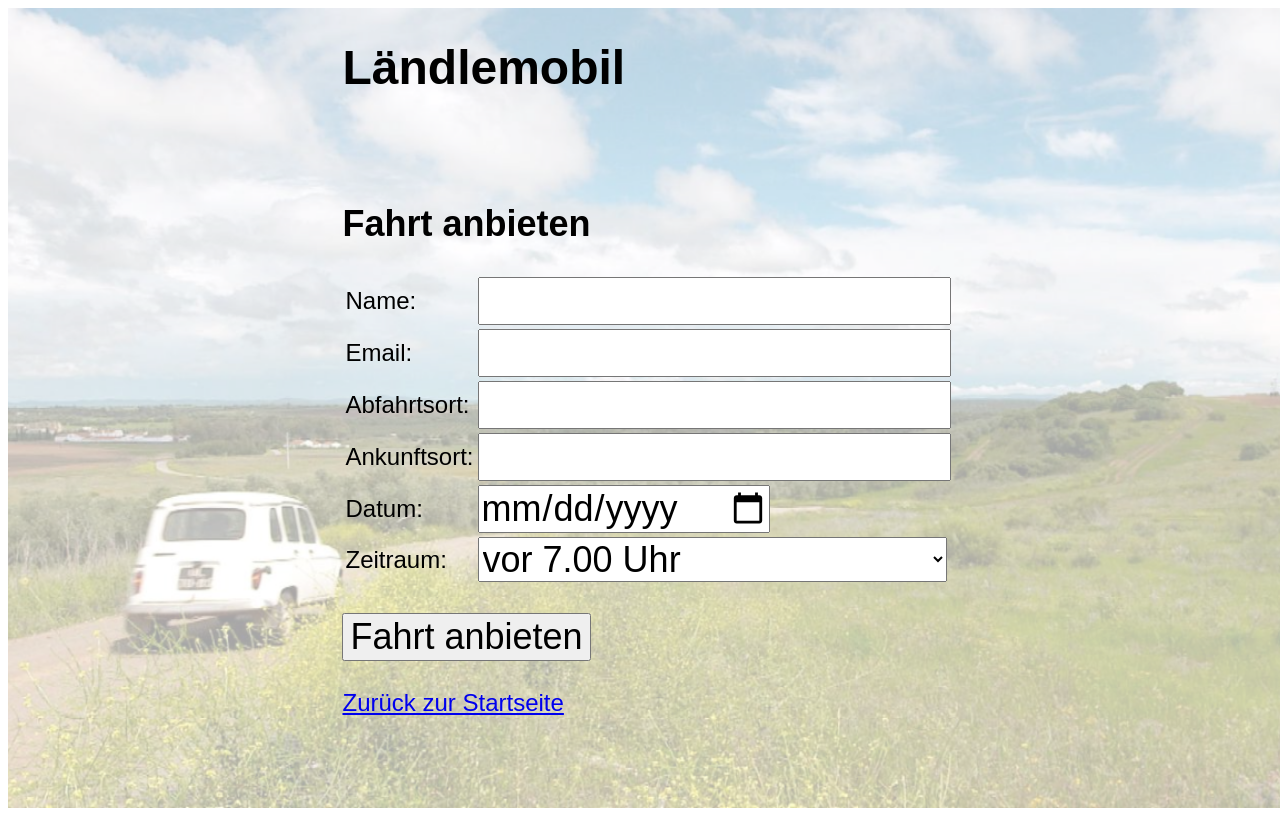
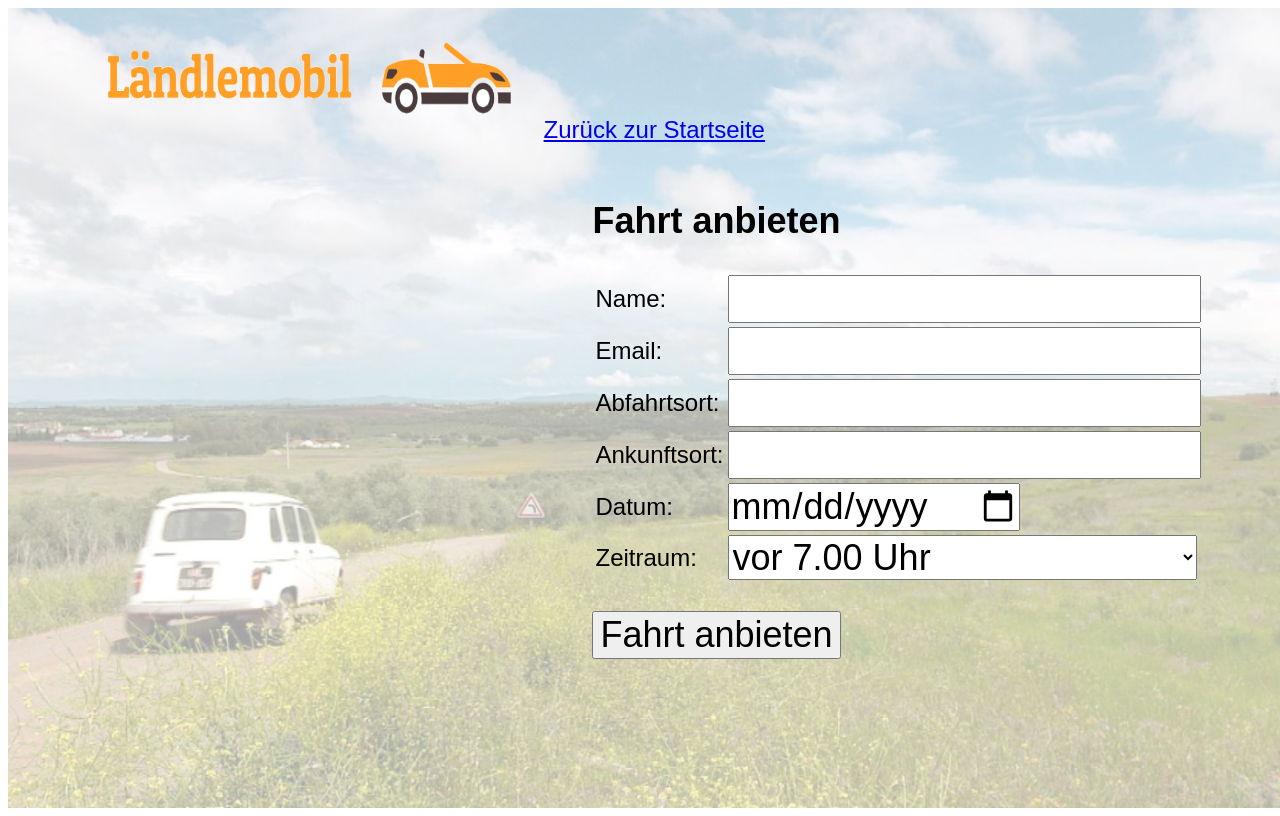
Before and after one commit to SunnyLea/LaendleMobil, a PHP site: page /Fahrt_anbieten.html in a window 1280 px wide. Run offline with PHP 8.4, Linux system fonts and the light colour scheme.

Commit message:
Logo berichtigt

```diff
--- a/Fahrt_anbieten.html
+++ b/Fahrt_anbieten.html
@@ -6,20 +6,23 @@
     <meta charset="UTF-8">
     <title>Ländlemobil</title>
     <style type="text/css">
-        body{
+        body {
             font-family: Arial, Helvetica, sans-serif;
             font-size: 150%;
 
         }
-        input{
+
+        input {
             font-family: Arial, Helvetica, sans-serif;
             font-size: 150%;
         }
-        select{
+
+        select {
             font-family: Arial, Helvetica, sans-serif;
             font-size: 150%;
         }
-        button{
+
+        button {
             font-family: Arial, Helvetica, sans-serif;
             font-size: 150%;
         }
@@ -30,7 +33,8 @@
     <div class="fullscreen">
         <div class="grid-container">
             <div class="headerBar">
-            <h1>Ländlemobil</h1>
+                <img src="img/LogoWEBFertigRichtig.png" style="width: 40%;height: 80%;">
+                <a href="start.html">Zurück zur Startseite</a>
             </div>
             <div class="content">
                 <h2>Fahrt anbieten</h2>
@@ -68,7 +72,7 @@
                             </td>
                         </tr>
                     </table>
-                <br/>
+                    <br />
                     <button>Fahrt anbieten</button>
 
 
@@ -76,7 +80,7 @@
 
 
                 <br />
-        <a href="start.html">Zurück zur Startseite</a>
+
             </div>
         </div>
     </div>
--- a/css-grid.css
+++ b/css-grid.css
@@ -1,6 +1,6 @@
 .grid-container {
     display: grid;
-    grid-template-columns: auto auto auto;
+    grid-template-columns: 500px auto auto;
     grid-template-rows: auto auto auto;
 
 }
```
Also changed, not shown: start.html (+12 -8 lines). Lines whose indentation alone changed are shown as unchanged.
